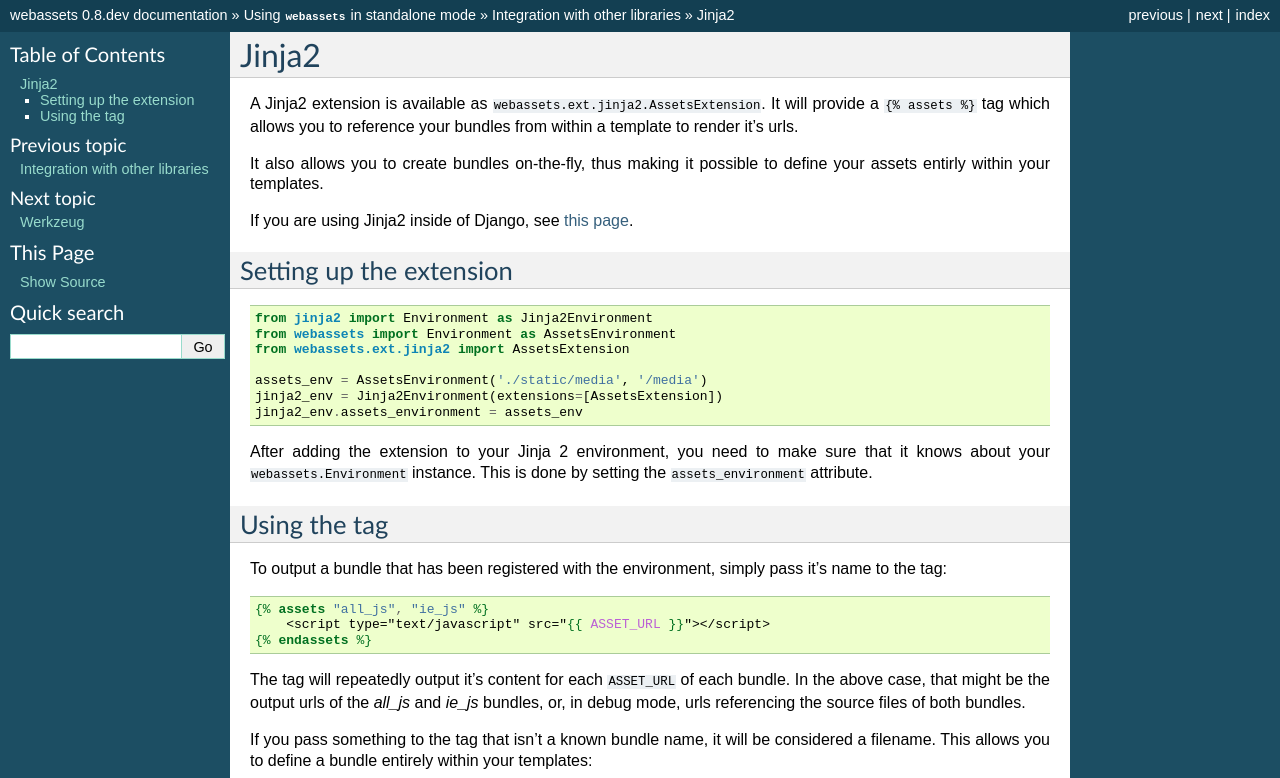
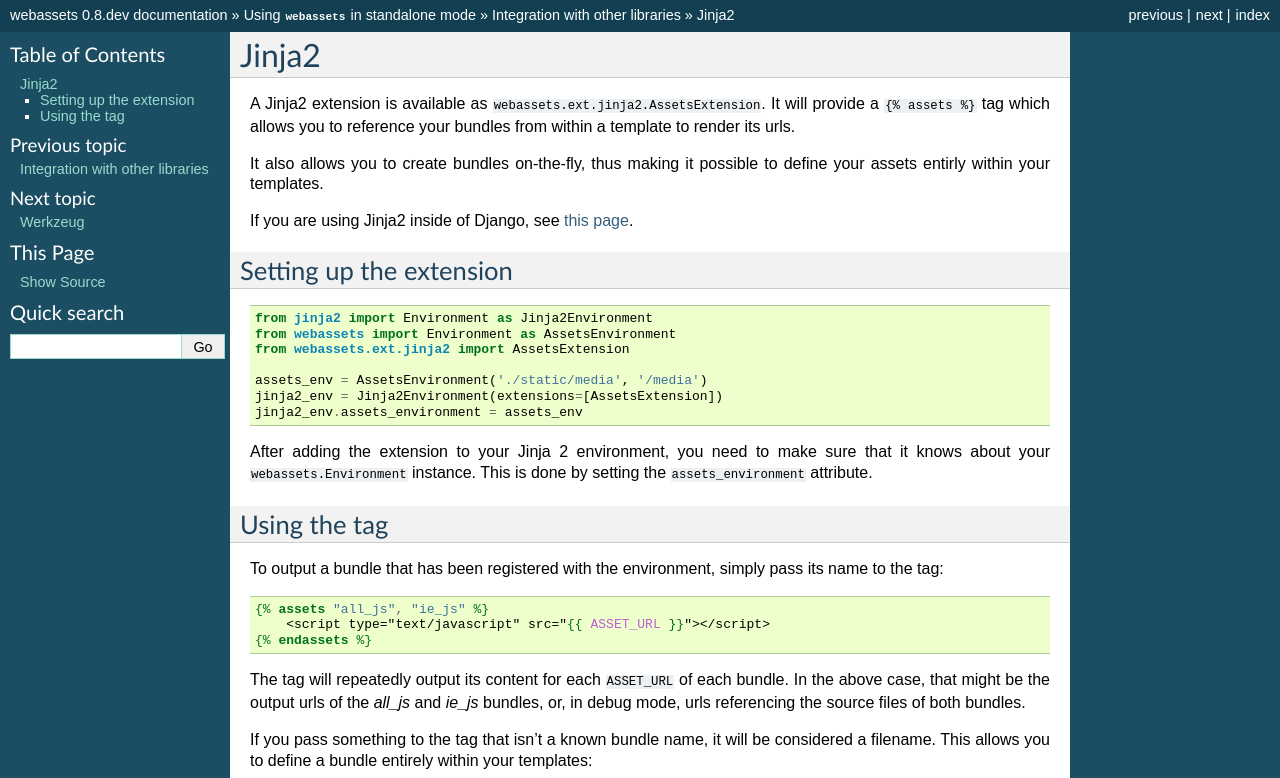
Before and after one commit to miracle2k/webassets, a Sphinx documentation site: the page built from docs/integration/jinja2.rst, in a window 1280 px wide. Shown: the top 778 px of the page. Built offline with Sphinx 7.4.7, drawn with Linux system fonts in a browser that asks for light colours.

Commit message:
It's -> its in documentation

```diff
--- a/docs/bundles.rst
+++ b/docs/bundles.rst
@@ -6,7 +6,7 @@
 
 A bundle is simply a collection of files that you would like to group
 together, with some properties attached to tell ``webassets``
-how to do it's job. Such properties include the filters which should
+how to do its job. Such properties include the filters which should
 be applied, or the location where the output file should be stored.
 
 Note that all filenames and paths considered to be relative to the
@@ -88,9 +88,9 @@
 
 * Duplicate filters are only applied once (the leaf filter is applied).
 * If a bundle that is supposed to be processed to a file does not define
-  an output target, it simply serves as a container of it's sub-bundles,
+  an output target, it simply serves as a container of its sub-bundles,
   which in turn will be processed into their respective output files.
-  In this case it must not have any files of it's own.
+  In this case it must not have any files of its own.
 
 
 Building bundles
--- a/docs/css_compilers.rst
+++ b/docs/css_compilers.rst
@@ -6,7 +6,7 @@
 CSS compilers intend to improve upon the default CSS syntax, allow you
 to write your stylesheets in a syntax more powerful, or more easily
 readable. Since browsers do understand this new syntax, the CSS compiler
-needs to translate it's own syntax to original CSS.
+needs to translate its own syntax to original CSS.
 
 ``webassets`` includes :ref:`builtin filters for a number of popular
 CSS compilers <filters-css-compilers>`, which you can use like any other
--- a/docs/django/jinja2.rst
+++ b/docs/django/jinja2.rst
@@ -29,7 +29,7 @@
   ``django-assets`` is added to ``INSTALLED_APPS``.
 
 * If you are creating your Jinja2 environment manually, you can
-  simply use it's ``extensions`` parameter and specify
+  simply use its ``extensions`` parameter and specify
   ``webassets.ext.jinja2.AssetsExtension``.
 
 However, there is a minor difficulty if you intend to use the management
--- a/docs/faq.rst
+++ b/docs/faq.rst
@@ -16,7 +16,7 @@
 will transparently fix ``url()`` instructions in CSS files on the fly.
 
 
-I am using a CSS compiler and I need it's filter to apply even in debug mode!
+I am using a CSS compiler and I need its filter to apply even in debug mode!
 ~~~~~~~~~~~~~~~~~~~~~~~~~~~~~~~~~~~~~~~~~~~~~~~~~~~~~~~~~~~~~~~~~~~~~~~~~~~~~
 
 See :doc:`css_compilers` for how this is best done.
--- a/docs/integration/jinja2.rst
+++ b/docs/integration/jinja2.rst
@@ -4,7 +4,7 @@
 
 A Jinja2 extension is available as ``webassets.ext.jinja2.AssetsExtension``.
 It will provide a ``{% assets %}`` tag which allows you to reference your
-bundles from within a template to render it's urls.
+bundles from within a template to render its urls.
 
 It also allows you to create bundles on-the-fly, thus making it possible
 to define your assets entirly within your templates.
@@ -35,7 +35,7 @@
 -------------
 
 To output a bundle that has been registered with the environment, simply
-pass it's name to the tag:
+pass its name to the tag:
 
 .. code-block:: jinja
 
@@ -44,7 +44,7 @@
     {% endassets %}
 
 
-The tag will repeatedly output it's content for each ``ASSET_URL`` of each
+The tag will repeatedly output its content for each ``ASSET_URL`` of each
 bundle. In the above case, that might be the output urls of the *all_js*
 and *ie_js* bundles, or, in debug mode, urls referencing the source files
 of both bundles.
--- a/docs/upgrading.rst
+++ b/docs/upgrading.rst
@@ -78,8 +78,8 @@
   behavior, you can easily configure it manually.
 
 - The ``Bundle.build`` method no longer takes the ``no_filters``
-  argument. This was always intended for internal use and it's existence
-  not advertised, so it's removal shouldn't cause too many problems.
+  argument. This was always intended for internal use and its existence
+  not advertised, so its removal shouldn't cause too many problems.
 
 - The ``Bundle.build`` method now returns a list of ``FileHunk`` objects,
   rather than a single one. It now works for container bundles (bundles
```
